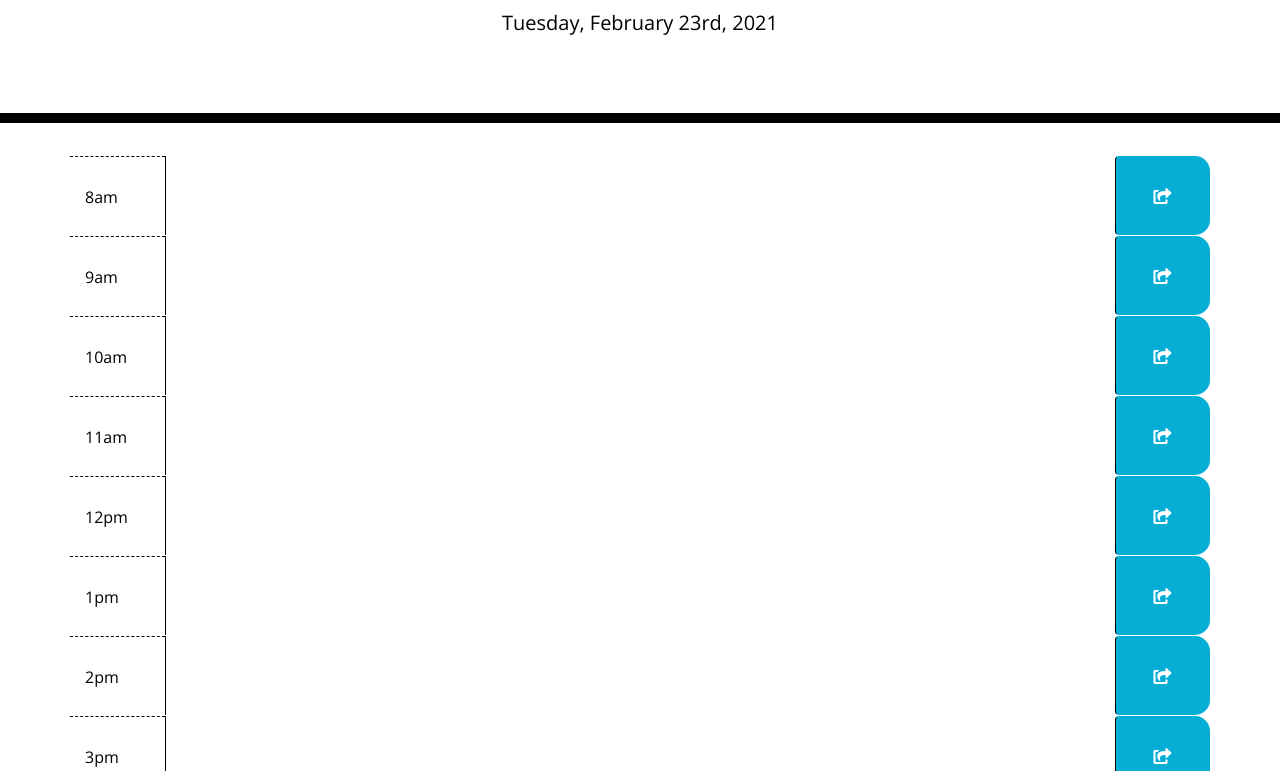
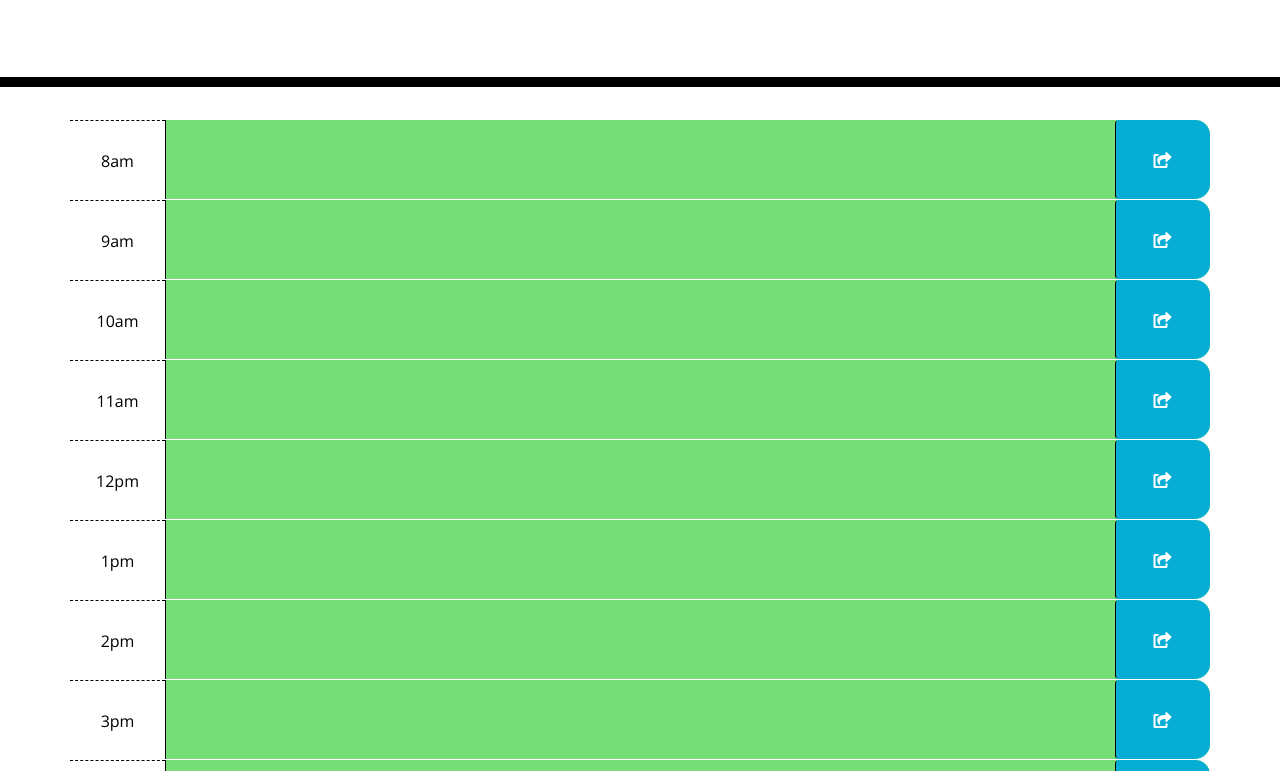
Before and after one commit to bebrucato/calendar-app, a plain HTML site: page index.html in a window 1280 px wide. Shown: the part 181-952 px from the top of the page. Drawn offline with nearby package versions, Linux system fonts and the light colour scheme.

```diff
--- a/index.html
+++ b/index.html
@@ -31,7 +31,7 @@
     <div class="container">
       <!-- Timeblocks go here -->
 
-      <div id="hour-8" class="row timeblock">
+      <div id="hour-8" class="row time-block">
         <div class="col-md-1 hour">
           8am
         </div>
@@ -40,7 +40,7 @@
         <button class="btn saveBtn col-md-1"><i class="fas fa-share-square"></i></button>
       </div>
 
-      <div id="hour-9" class="row timeblock">
+      <div id="hour-9" class="row time-block">
         <div class="col-md-1 hour">
           9am
         </div>
@@ -49,7 +49,7 @@
         <button class="btn saveBtn col-md-1"><i class="fas fa-share-square"></i></button>
       </div>
 
-      <div id="hour-10" class="row timeblock">
+      <div id="hour-10" class="row time-block">
         <div class="col-md-1 hour">
           10am
         </div>
@@ -58,7 +58,7 @@
         <button class="btn saveBtn col-md-1"><i class="fas fa-share-square"></i></button>
       </div>
 
-      <div id="hour-11" class="row timeblock">
+      <div id="hour-11" class="row time-block">
         <div class="col-md-1 hour">
           11am
         </div>
@@ -67,7 +67,7 @@
         <button class="btn saveBtn col-md-1"><i class="fas fa-share-square"></i></button>
       </div>
 
-      <div id="hour-12" class="row timeblock">
+      <div id="hour-12" class="row time-block">
         <div class="col-md-1 hour">
           12pm
         </div>
@@ -76,7 +76,7 @@
         <button class="btn saveBtn col-md-1"><i class="fas fa-share-square"></i></button>
       </div>
 
-      <div id="hour-1" class="row timeblock">
+      <div id="hour-13" class="row time-block">
         <div class="col-md-1 hour">
           1pm
         </div>
@@ -85,7 +85,7 @@
         <button class="btn saveBtn col-md-1"><i class="fas fa-share-square"></i></button>
       </div>
 
-      <div id="hour-2" class="row timeblock">
+      <div id="hour-14" class="row time-block">
         <div class="col-md-1 hour">
           2pm
         </div>
@@ -94,7 +94,7 @@
         <button class="btn saveBtn col-md-1"><i class="fas fa-share-square"></i></button>
       </div>
 
-      <div id="hour-3" class="row timeblock">
+      <div id="hour-15" class="row time-block">
         <div class="col-md-1 hour">
           3pm
         </div>
@@ -103,7 +103,7 @@
         <button class="btn saveBtn col-md-1"><i class="fas fa-share-square"></i></button>
       </div>
 
-      <div id="hour-4" class="row timeblock">
+      <div id="hour-16" class="row time-block">
         <div class="col-md-1 hour">
           4pm
         </div>
@@ -112,7 +112,7 @@
         <button class="btn saveBtn col-md-1"><i class="fas fa-share-square"></i></button>
       </div>
 
-      <div id="hour-5" class="row timeblock">
+      <div id="hour-17" class="row time-block">
         <div class="col-md-1 hour">
           5pm
         </div>
--- a/script.js
+++ b/script.js
@@ -1,20 +1,22 @@
-//Current day/date
-var currentDay= $("#currentDay")
-currentDay.text(moment().format("dddd, MMMM Do, YYYY"))
+
 
 //Checking for the time and assigning new classes that match
 //the CSS styling sheet
+
+
     function eachHour() {
+      // get current number of hours
+      var currentT = moment().hours();
 
-    var currentHour = moment().hours();
+      // loop over time blocks
+      $(".time-block").each(function() {
+        var blockT = parseInt($(this).attr("id").split("-")[1]);
 
-    $(".time-block").each(function() {
-      var blockHour = parseInt($(this).attr("id").split("-")[1]);
-
-      if (blockHour < currentHour) {
+        // check if we've moved past this time
+        if (blockT < currentT) {
           $(this).addClass("past");
         }
-      else if (blockHour === currentHour) {
+        else if (blockT === currentT) {
           $(this).removeClass("past");
           $(this).addClass("present");
         }
```
Lines whose indentation alone changed are shown as unchanged.
